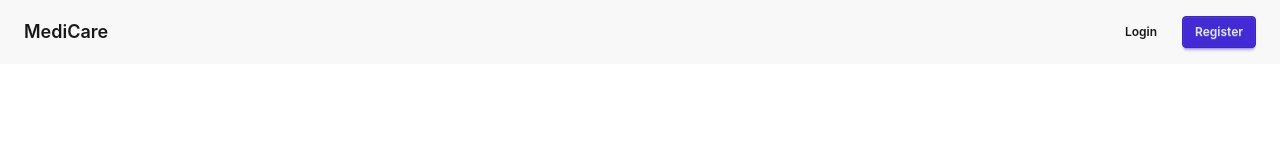
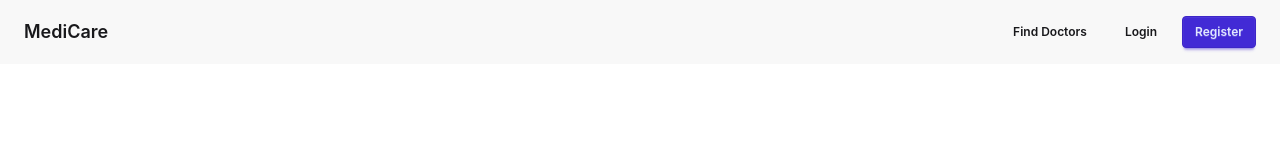
Before and after one commit to Pulok25/Online_Doctor_Appointment, a React (Vite) app in the folder frontend/: page / in a window 1280 px wide. Shown: the top 160 px of the page. Built offline with nearby package versions, Linux system fonts and the light colour scheme.

Commit message:
update navbar

```diff
--- a/frontend/src/Components/Navbar.jsx
+++ b/frontend/src/Components/Navbar.jsx
@@ -18,6 +18,9 @@ export default function Navbar() {
         </Link>
       </div>
       <div className="flex gap-3 items-center">
+        <Link to="/doctors" className="btn btn-sm btn-ghost">
+          Find Doctors
+        </Link>
         {!user && (
           <>
             <Link to="/login" className="btn btn-sm btn-ghost">
```
